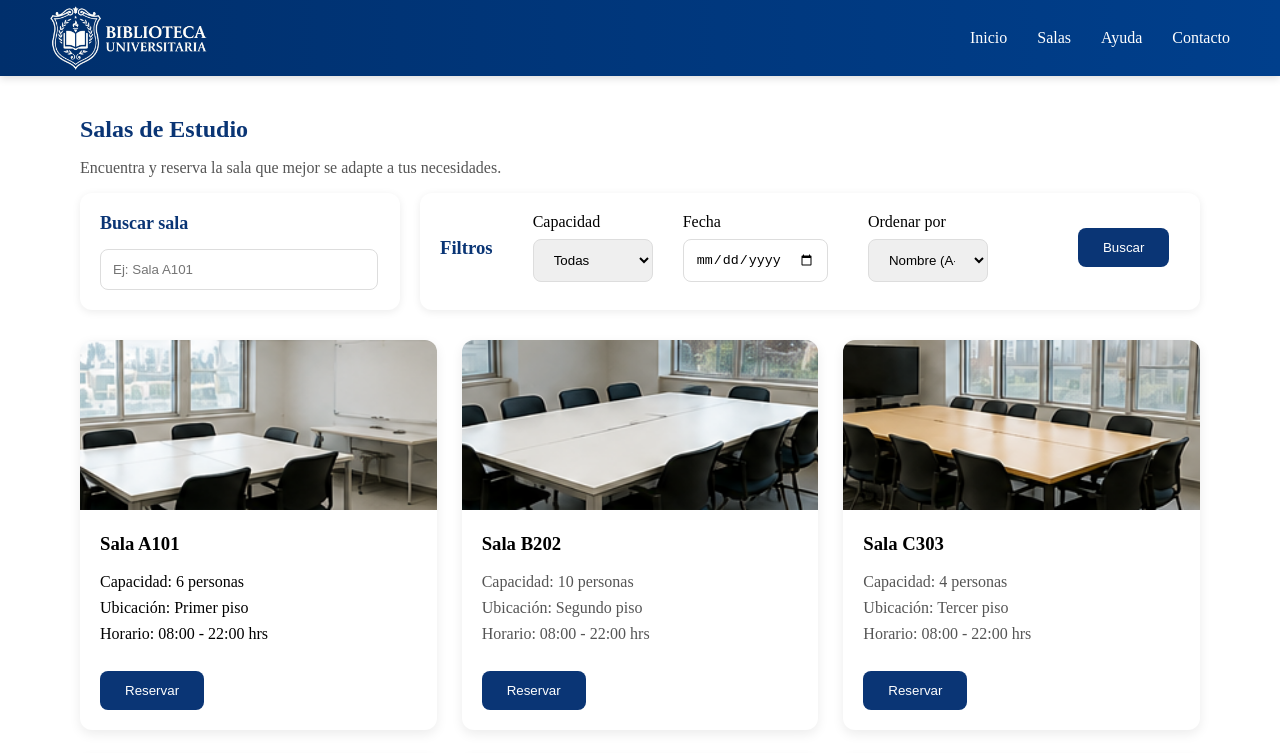
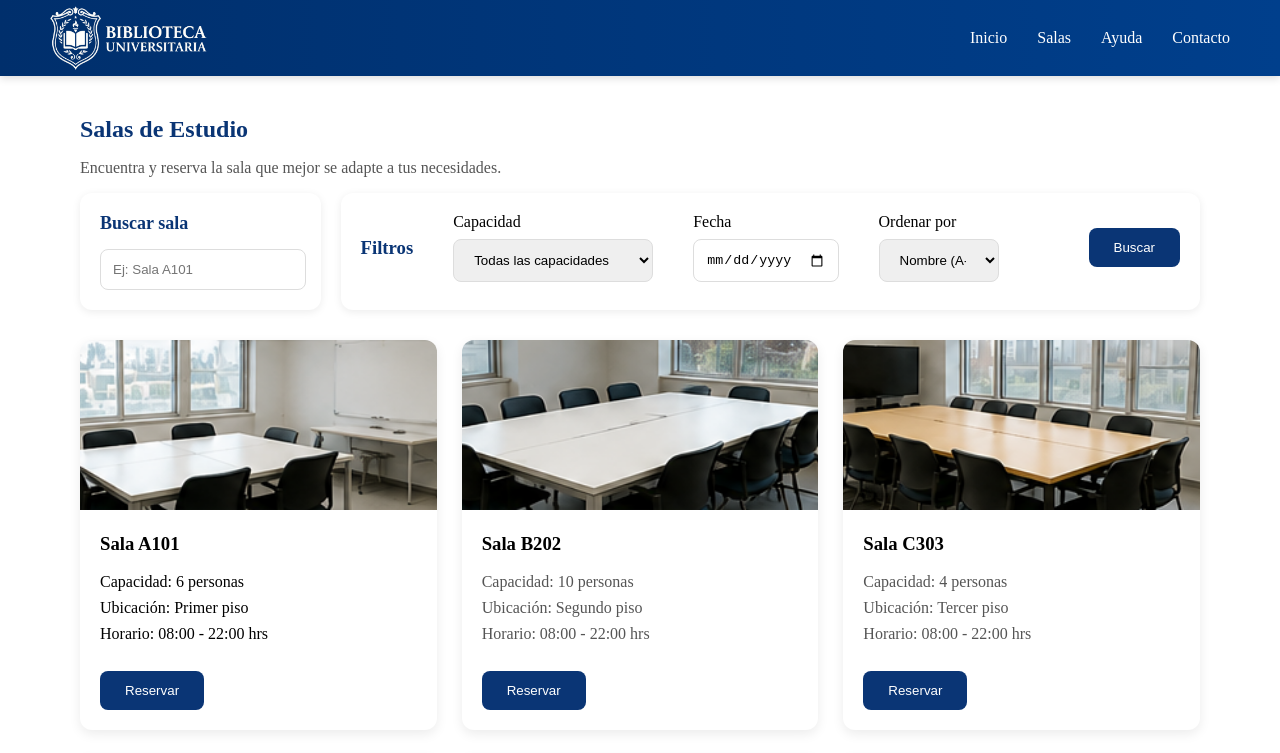
Before and after one commit to LondonDev-01/ICIFG003-SOL2-EQUIPO07, an Angular app in the folder frontend/: page /salas in a window 1280 px wide. Shown: the top 753 px of the page. Built offline with nearby package versions, Linux system fonts and the light colour scheme.

Commit message:
actualizacvion en salas

```diff
--- a/frontend/src/app/features/salas/salas/salas.css
+++ b/frontend/src/app/features/salas/salas/salas.css
@@ -91,11 +91,15 @@
 
     border-radius: 8px;
     width: 120px;
+}
 
+/* Solo capacidad */
+.categoria select {
+    width: 200px;
 }
 
 .categoria {
-    width: 110px;
+    width: 200px;
 
 }
 
--- a/frontend/src/app/features/salas/salas/salas.html
+++ b/frontend/src/app/features/salas/salas/salas.html
@@ -37,7 +37,7 @@
       <label for="categoriaSala">Capacidad</label>
 
         <select id="categoriaSala">
-            <option>Todas</option>
+            <option>Todas las capacidades</option>
              <option>Hasta 4 personas</option>
              <option>Hasta 8 personas</option>
              <option>Más de 8 personas</option>
```
